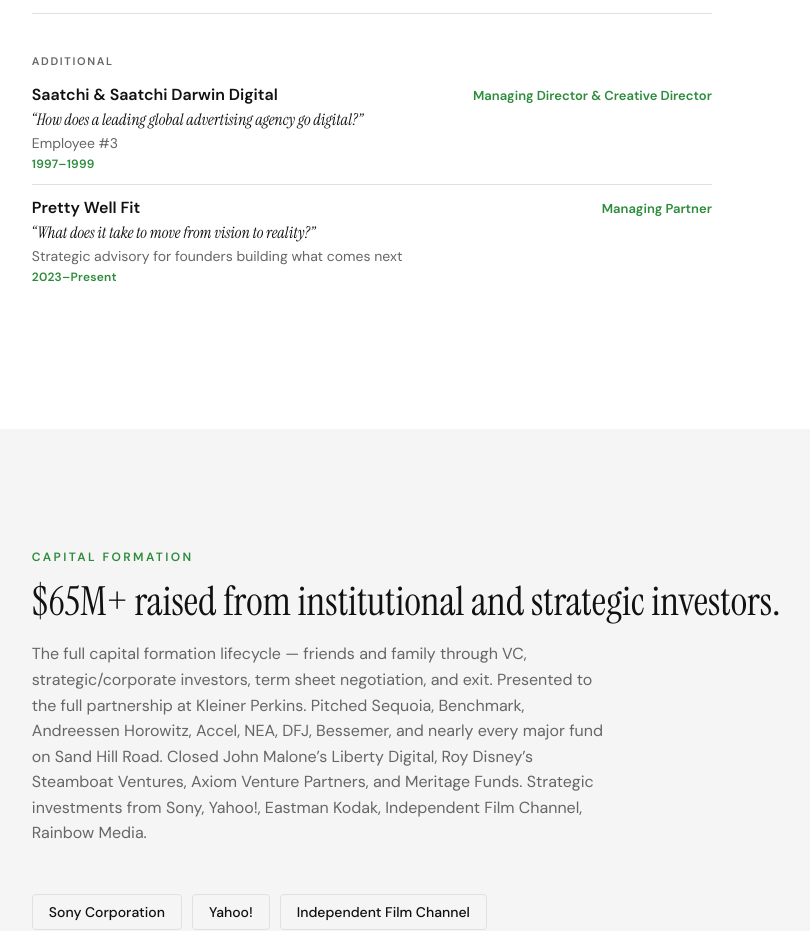
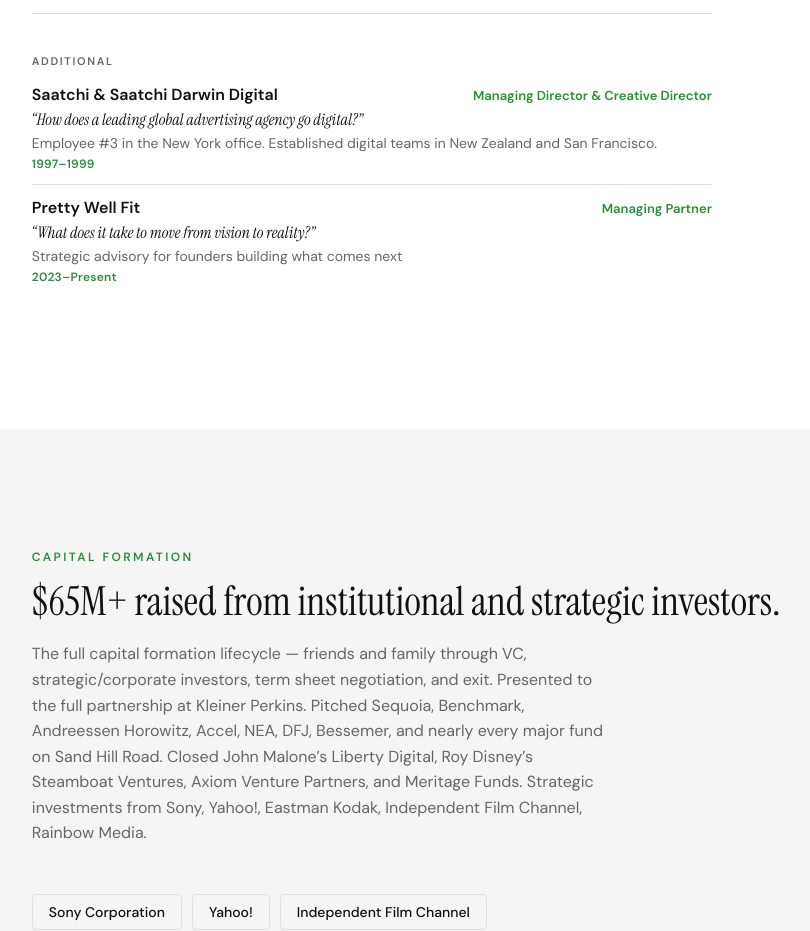
Before and after one commit to founderstate/leosite, a React (Vite) app in the folder leosite/: page / in a window 1280 px wide. Shown: the part 2780-3711 px from the top of the page, without its empty margins (135-945 px from the left). Built offline with nearby package versions, Linux system fonts and the light colour scheme.

Commit message:
Expand Saatchi detail

```diff
--- a/leosite/index.html
+++ b/leosite/index.html
@@ -232,7 +232,7 @@
           <h2>Additional Experience</h2>
           <article>
             <h3>Saatchi & Saatchi Darwin Digital (1997–1999) — Managing Director & Creative Director</h3>
-            <p>Employee #3. "How does a leading global advertising agency go digital?"</p>
+            <p>Employee #3 in the New York office. Established digital teams in New Zealand and San Francisco. "How does a leading global advertising agency go digital?"</p>
           </article>
           <article>
             <h3>Pretty Well Fit (2023–Present) — Managing Partner</h3>
--- a/leosite/src/App.jsx
+++ b/leosite/src/App.jsx
@@ -470,7 +470,7 @@
               company: "Saatchi & Saatchi Darwin Digital",
               role: "Managing Director & Creative Director",
               question: "“How does a leading global advertising agency go digital?”",
-              detail: "Employee #3",
+              detail: "Employee #3 in the New York office. Established digital teams in New Zealand and San Francisco.",
               years: "1997\u20131999",
             },
             {
```
